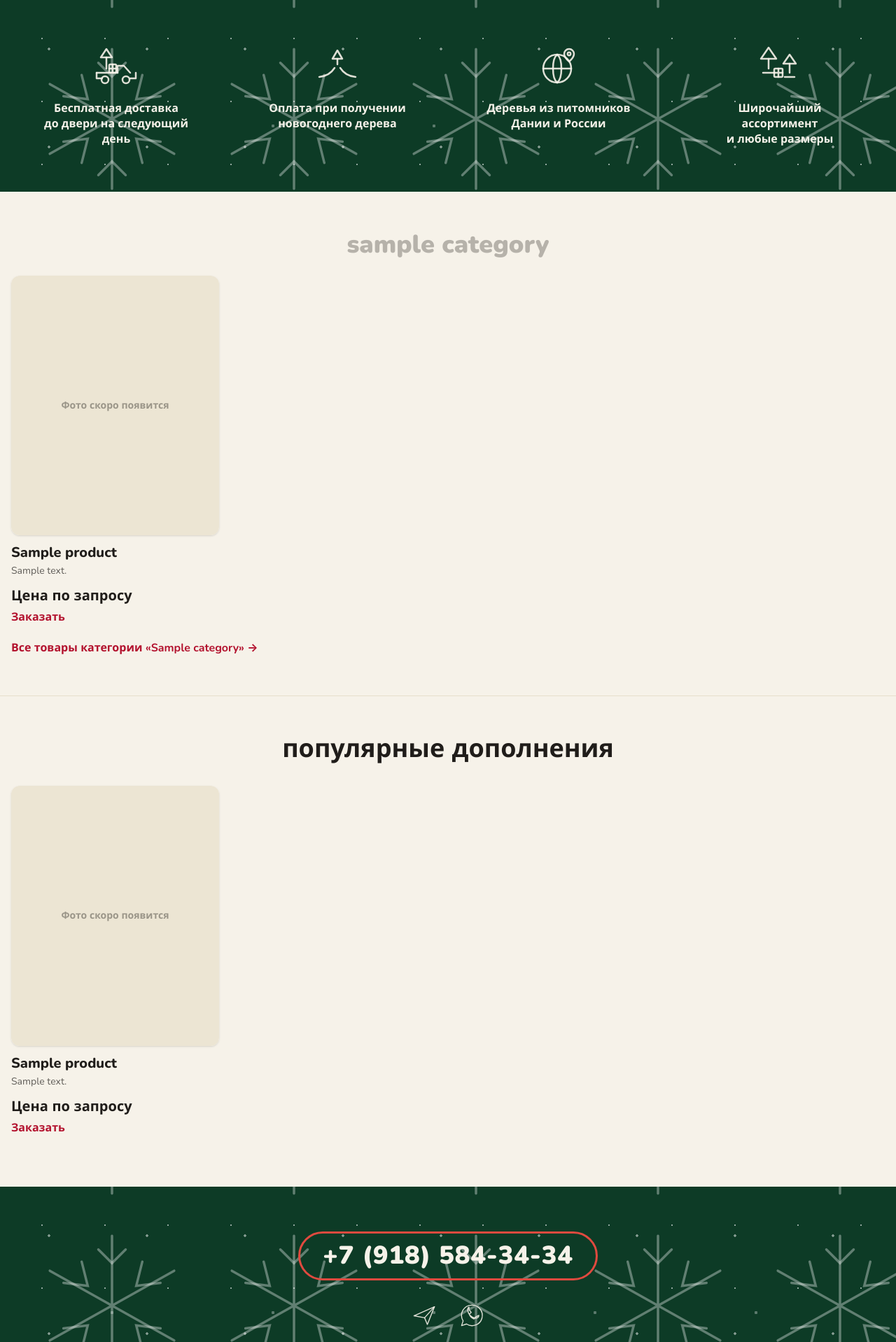
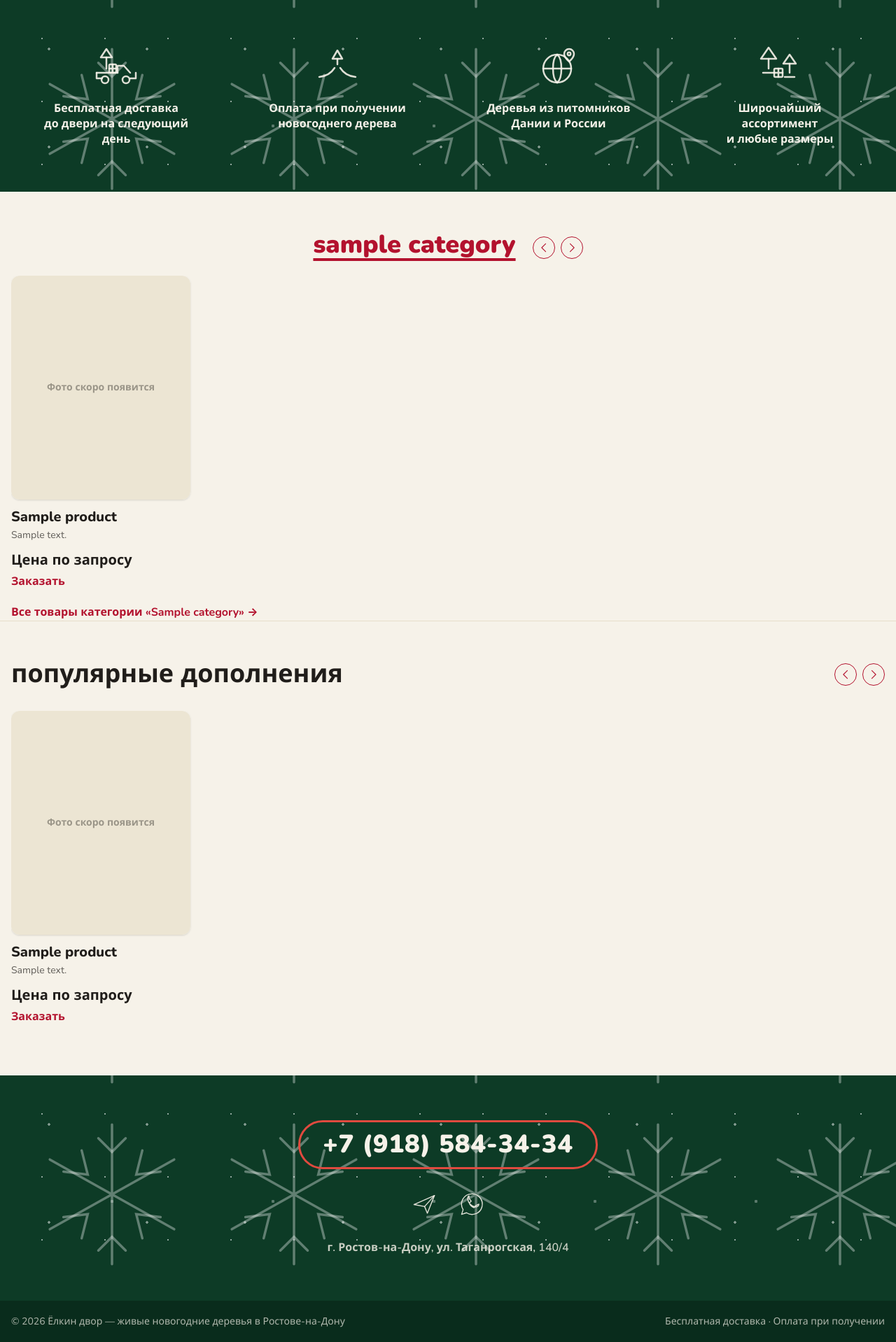
Before and after one commit to Alexej-Mich61/elkin_dvor, a Django app: template templates/home.html in a window 1280 px wide. Shown: the part 641-2559 px from the top of the page at 70% size. Run offline with Django 5.2, Linux system fonts and the light colour scheme; the template is opened without the code that fills it: most values are stand-ins (such as "Sample title", 1, 10 or a date in 2020); some libraries are stand-ins or nearby versions.

Commit message:
Этап 2: публичная главная, каталог и SEO-основа
- shop: views главной/категории/товара, HTMX-фрагмент цены варианта, uslug-конвертер
  для кириллических slug'ов, sitemaps, контекст-процессор контактов, теги цен/размеров
- Category.is_addon: категории дополнительных товаров для секции «популярные дополнения»
  (миграция shop.0002_category_is_addon)
- Шаблоны: base с SEO-блоками (title/description/canonical/favicon), главная с баннером,
  преимуществами, каталогом по категориям и контактами; карточка товара с галереей
  (Alpine) и выбором размера (HTMX + серверная цена); страницы категорий; robots.txt
- Стили: фирменная палитра поверх daisyUI, шрифт Nunito, декоративный снег bg-snow
- SEO: sitemap.xml (categories/products), JSON-LD Product, alt-тексты, семантические заголовки
- Публичный каталог показывает только активные записи; 27 тестов (модели + публичные сценарии)

```diff
--- a/templates/home.html
+++ b/templates/home.html
@@ -63,45 +63,83 @@
         </div>
     </section>
 
-    <!-- 3. Каталог по категориям: вкладки-якоря и секции с товарами -->
-    <section id="catalog" class="bg-base-100">
+    <!-- 3. Каталог: вкладки категорий (Alpine) + карусель товаров активной категории.
+           Без JS все панели видны подряд — контент остаётся доступным. -->
+    {% if tree_categories %}
+        <section id="catalog" class="bg-base-100"
+                 x-data="{ activeTab: '{{ tree_categories.0.slug }}' }">
             <div class="container mx-auto px-4 pt-14">
-            <nav class="flex flex-wrap justify-center gap-x-8 gap-y-2 pb-4 text-3xl font-black text-base-content/30 sm:text-4xl"
-                 aria-label="Категории каталога">
+                <div class="flex flex-wrap items-center justify-center gap-2 pb-4 md:gap-6">
+                    <div class="flex flex-wrap justify-center gap-x-8 gap-y-2 text-3xl font-black sm:text-4xl"
+                         role="tablist" aria-label="Категории каталога">
                         {% for category in tree_categories %}
-                    <a href="#cat-{{ category.slug }}" class="pb-2 transition hover:text-primary">{{ category.name|lower }}</a>
-                {% empty %}
-                    <h1 class="pb-2 text-primary">Каталог</h1>
+                            <button type="button" role="tab" id="tab-{{ category.slug }}"
+                                    aria-controls="panel-{{ category.slug }}"
+                                    :aria-selected="activeTab === '{{ category.slug }}'"
+                                    @click="activeTab = '{{ category.slug }}'"
+                                    class="pb-2 transition hover:text-primary"
+                                    :class="activeTab === '{{ category.slug }}' ? 'text-primary underline decoration-primary decoration-4 underline-offset-8' : 'text-base-content/30'">
+                                {{ category.name|lower }}
+                            </button>
                         {% endfor %}
-            </nav>
+                    </div>
+                    <div class="hidden gap-2 md:flex" x-cloak>
+                        <button type="button" aria-label="Предыдущие товары"
+                                class="btn btn-circle btn-outline btn-primary btn-sm"
+                                @click="$refs['carousel-' + activeTab].scrollBy({ left: -300, behavior: 'smooth' })">
+                            {% include 'includes/icon.html' with icon='chevron-left' class_name='w-5 h-5' %}
+                        </button>
+                        <button type="button" aria-label="Следующие товары"
+                                class="btn btn-circle btn-outline btn-primary btn-sm"
+                                @click="$refs['carousel-' + activeTab].scrollBy({ left: 300, behavior: 'smooth' })">
+                            {% include 'includes/icon.html' with icon='chevron-right' class_name='w-5 h-5' %}
+                        </button>
+                    </div>
                 </div>
 
                 {% for category in tree_categories %}
-            <section id="cat-{{ category.slug }}" aria-label="{{ category.name }}" class="scroll-mt-24">
-                <div class="container mx-auto px-4 pb-14">
-                    <h2 class="sr-only">{{ category.name }}</h2>
-                    <div class="flex snap-x snap-mandatory gap-5 overflow-x-auto pb-4 lg:grid lg:grid-cols-4 lg:snap-none lg:overflow-visible">
+                    <div id="panel-{{ category.slug }}" role="tabpanel" aria-labelledby="tab-{{ category.slug }}"
+                         x-show="activeTab === '{{ category.slug }}'"
+                         x-ref="carousel-{{ category.slug }}"
+                         class="flex snap-x snap-mandatory gap-5 overflow-x-auto scroll-smooth pb-4">
                         {% for product in category.products.all %}
                             {% include 'partials/product_card.html' %}
                         {% endfor %}
                     </div>
-                    <p class="mt-1">
+                    <p class="mt-1" x-show="activeTab === '{{ category.slug }}'">
                         <a href="{% url 'shop:category' category_slug=category.slug %}"
                            class="font-bold text-primary underline-offset-4 hover:underline">
                             Все товары категории «{{ category.name }}» →
                         </a>
                     </p>
+                {% endfor %}
             </div>
         </section>
-        {% endfor %}
-    </section>
+    {% endif %}
 
-    <!-- 4. Популярные дополнения (подставки, украшения и т.п.) -->
+    <!-- 4. Популярные дополнения (подставки, украшения и т.п.) — тоже каруселью -->
     {% if addon_products %}
-        <section id="addons" class="border-t border-base-300/60 bg-base-100">
+        <section id="addons" class="border-t border-base-300/60 bg-base-100" x-data>
             <div class="container mx-auto px-4 py-14">
-                <h2 class="text-center text-3xl font-black sm:text-4xl">популярные дополнения</h2>
-                <div class="mt-8 flex snap-x snap-mandatory gap-5 overflow-x-auto pb-4 lg:grid lg:grid-cols-4 lg:snap-none lg:overflow-visible">
+                <div class="flex flex-wrap items-center justify-center gap-2 md:justify-between">
+                    <h2 class="w-full text-center text-3xl font-black sm:text-4xl md:w-auto md:text-left">
+                        популярные дополнения
+                    </h2>
+                    <div class="hidden gap-2 md:flex" x-cloak>
+                        <button type="button" aria-label="Предыдущие дополнения"
+                                class="btn btn-circle btn-outline btn-primary btn-sm"
+                                @click="$refs.addonsCarousel.scrollBy({ left: -300, behavior: 'smooth' })">
+                            {% include 'includes/icon.html' with icon='chevron-left' class_name='w-5 h-5' %}
+                        </button>
+                        <button type="button" aria-label="Следующие дополнения"
+                                class="btn btn-circle btn-outline btn-primary btn-sm"
+                                @click="$refs.addonsCarousel.scrollBy({ left: 300, behavior: 'smooth' })">
+                            {% include 'includes/icon.html' with icon='chevron-right' class_name='w-5 h-5' %}
+                        </button>
+                    </div>
+                </div>
+                <div x-ref="addonsCarousel"
+                     class="mt-8 flex snap-x snap-mandatory gap-5 overflow-x-auto scroll-smooth pb-4">
                     {% for product in addon_products %}
                         {% include 'partials/product_card.html' %}
                     {% endfor %}
--- a/templates/includes/icon.html
+++ b/templates/includes/icon.html
@@ -56,4 +56,12 @@
 <svg viewBox="0 0 64 64" fill="none" stroke="currentColor" stroke-width="2.5" stroke-linecap="round" stroke-linejoin="round" class="{{ class_name|default:'w-8 h-8' }}" aria-hidden="true">
     <path d="M12 6h10l4 10-6 4c3 7 9 13 16 16l4-6 10 4v10c0 2-2 4-4 4C26 58 6 38 6 12c0-3 2-6 6-6z"/>
 </svg>
+{% elif icon == 'chevron-left' %}
+<svg viewBox="0 0 64 64" fill="none" stroke="currentColor" stroke-width="3.5" stroke-linecap="round" stroke-linejoin="round" class="{{ class_name|default:'w-5 h-5' }}" aria-hidden="true">
+    <path d="M40 14L22 32l18 18"/>
+</svg>
+{% elif icon == 'chevron-right' %}
+<svg viewBox="0 0 64 64" fill="none" stroke="currentColor" stroke-width="3.5" stroke-linecap="round" stroke-linejoin="round" class="{{ class_name|default:'w-5 h-5' }}" aria-hidden="true">
+    <path d="M24 14l18 18-18 18"/>
+</svg>
 {% endif %}
--- a/templates/partials/product_card.html
+++ b/templates/partials/product_card.html
@@ -1,5 +1,5 @@
 {% load shop_extras %}
-<article class="w-60 shrink-0 snap-start scroll-mt-24 sm:w-64 lg:w-auto">
+<article class="{{ card_class|default:'w-60 sm:w-64' }} shrink-0 snap-start scroll-mt-24">
     <a href="{% url 'shop:product' category_slug=product.category.slug product_slug=product.slug %}"
        class="group flex h-full flex-col">
         <div class="overflow-hidden rounded-xl bg-white shadow-sm">
--- a/templates/shop/category.html
+++ b/templates/shop/category.html
@@ -24,7 +24,7 @@
         <div class="container mx-auto px-4 py-10">
             <div class="grid gap-5 sm:grid-cols-2 lg:grid-cols-4">
                 {% for product in products %}
-                    {% include 'partials/product_card.html' %}
+                    {% include 'partials/product_card.html' with card_class='w-full' %}
                 {% empty %}
                     <p class="col-span-full text-base-content/60">В этой категории пока нет товаров.</p>
                 {% endfor %}
--- a/theme/static/css/dist/styles.css
+++ b/theme/static/css/dist/styles.css
@@ -473,19 +817,6 @@
         animation: toast 0.25s ease-out;
       }
     }
-  }
-  .sr-only {
-    position: absolute;
-    width: 1px;
-    height: 1px;
-    padding: 0;
-    margin: -1px;
-    overflow: hidden;
-    clip-path: inset(50%);
-    white-space: nowrap;
-    border-width: 0;
-  }
-  @layer daisyui.l1.l2.l3 {
     .radio {
       position: relative;
       display: inline-block;
@@ -738,6 +1069,17 @@
   .aspect-\[4\/5\] {
     aspect-ratio: 4/5;
   }
+  @layer daisyui.l1.l2 {
+    .btn-circle {
+      border-radius: calc(infinity * 1px);
+      padding-inline: 0px;
+      width: var(--size);
+      height: var(--size);
+    }
+  }
+  .h-5 {
+    height: calc(var(--spacing) * 5);
+  }
   .h-6 {
     height: calc(var(--spacing) * 6);
   }
@@ -773,6 +1115,9 @@
   }
   .min-h-screen {
     min-height: 100vh;
+  }
+  .w-5 {
+    width: calc(var(--spacing) * 5);
   }
   .w-6 {
     width: calc(var(--spacing) * 6);
@@ -907,6 +1252,9 @@
   .overflow-x-auto {
     overflow-x: auto;
   }
+  .scroll-smooth {
+    scroll-behavior: smooth;
+  }
   .rounded-2xl {
     border-radius: var(--radius-2xl);
   }
@@ -982,6 +1330,17 @@
       background-color: color-mix(in oklab, var(--color-white) 95%, transparent);
     }
   }
+  @layer daisyui.l1.l2.l3 {
+    .btn-outline {
+      --btn-bg: #0000;
+      color: var(--btn-rest-fg, var(--btn-color, var(--color-base-content)));
+      --btn-border: var(--btn-color, var(--color-base-content));
+      --btn-border-style: solid;
+      background-image: none;
+      --btn-inset: 0 0 0 0 oklch(0% 0 0/0);
+      --btn-shadow: 0 0 0 0 oklch(0% 0 0/0);
+    }
+  }
   .object-cover {
     object-fit: cover;
   }
@@ -1032,9 +1391,6 @@
   }
   .pb-4 {
     padding-bottom: calc(var(--spacing) * 4);
-  }
-  .pb-14 {
-    padding-bottom: calc(var(--spacing) * 14);
   }
   .text-center {
     text-align: center;
@@ -1217,8 +1573,20 @@
   .not-italic {
     font-style: normal;
   }
+  .underline {
+    text-decoration-line: underline;
+  }
+  .decoration-primary {
+    text-decoration-color: var(--color-primary);
+  }
+  .decoration-4 {
+    text-decoration-thickness: 4px;
+  }
   .underline-offset-4 {
     text-underline-offset: 4px;
+  }
+  .underline-offset-8 {
+    text-underline-offset: 8px;
   }
   .shadow-2xl {
     --tw-shadow: 0 25px 50px -12px var(--tw-shadow-color, rgb(0 0 0 / 0.25));
@@ -1265,6 +1633,11 @@
       --btn-color: var(--color-primary);
       --btn-fg: var(--color-primary-content);
       --btn-soft-bg: initial;
+    }
+    .btn-sm {
+      --fontsize: 0.75rem;
+      --btn-p: 0.75rem;
+      --size: calc(var(--size-field, 0.25rem) * 8);
     }
   }
   @layer daisyui.l1.l2.l3 {
@@ -1398,8 +1771,23 @@
     }
   }
   @media (width >= 48rem) {
+    .md\:flex {
+      display: flex;
+    }
     .md\:hidden {
       display: none;
+    }
+    .md\:w-auto {
+      width: auto;
+    }
+    .md\:justify-between {
+      justify-content: space-between;
+    }
+    .md\:gap-6 {
+      gap: calc(var(--spacing) * 6);
+    }
+    .md\:text-left {
+      text-align: left;
     }
   }
   @media (width >= 64rem) {
@@ -1429,12 +1817,6 @@
     }
     .lg\:h-\[560px\] {
       height: 560px;
-    }
-    .lg\:w-auto {
-      width: auto;
-    }
-    .lg\:snap-none {
-      scroll-snap-type: none;
     }
     .lg\:grid-cols-2 {
       grid-template-columns: repeat(2, minmax(0, 1fr));
--- a/theme/static_src/src/styles.css
+++ b/theme/static_src/src/styles.css
@@ -49,6 +49,11 @@
   }
 }
 
+/* Элементы, требующие Alpine.js (стрелки каруселей): без JS скрыты. */
+[x-cloak] {
+  display: none !important;
+}
+
 /* Декоративный снег для тёмно-зелёных секций:
    мягкие боке-точки разного размера + контурные снежинки. */
 .bg-snow {
```
Also changed, not shown: other parts of theme/static/css/dist/styles.css (+347 -0 lines), shop/tests.py (+12 -0 lines). Lines whose indentation alone changed are shown as unchanged.
